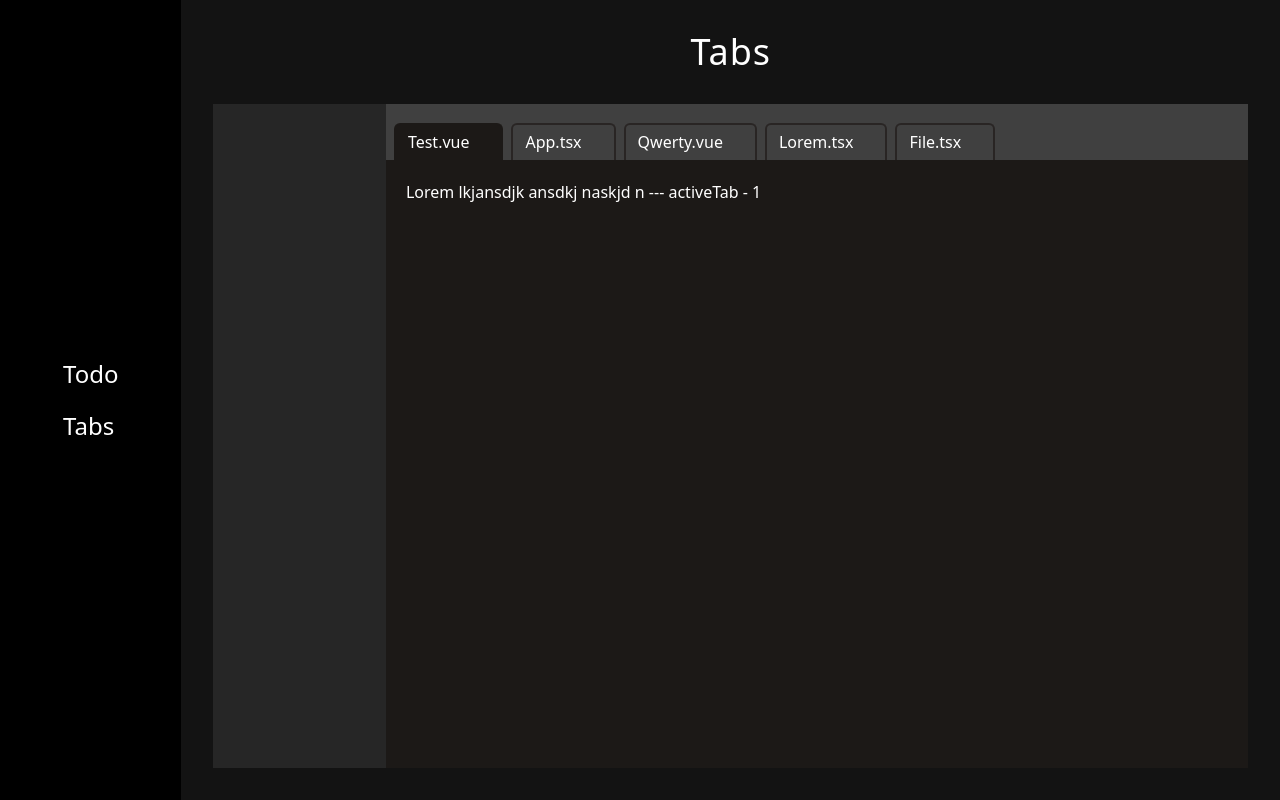
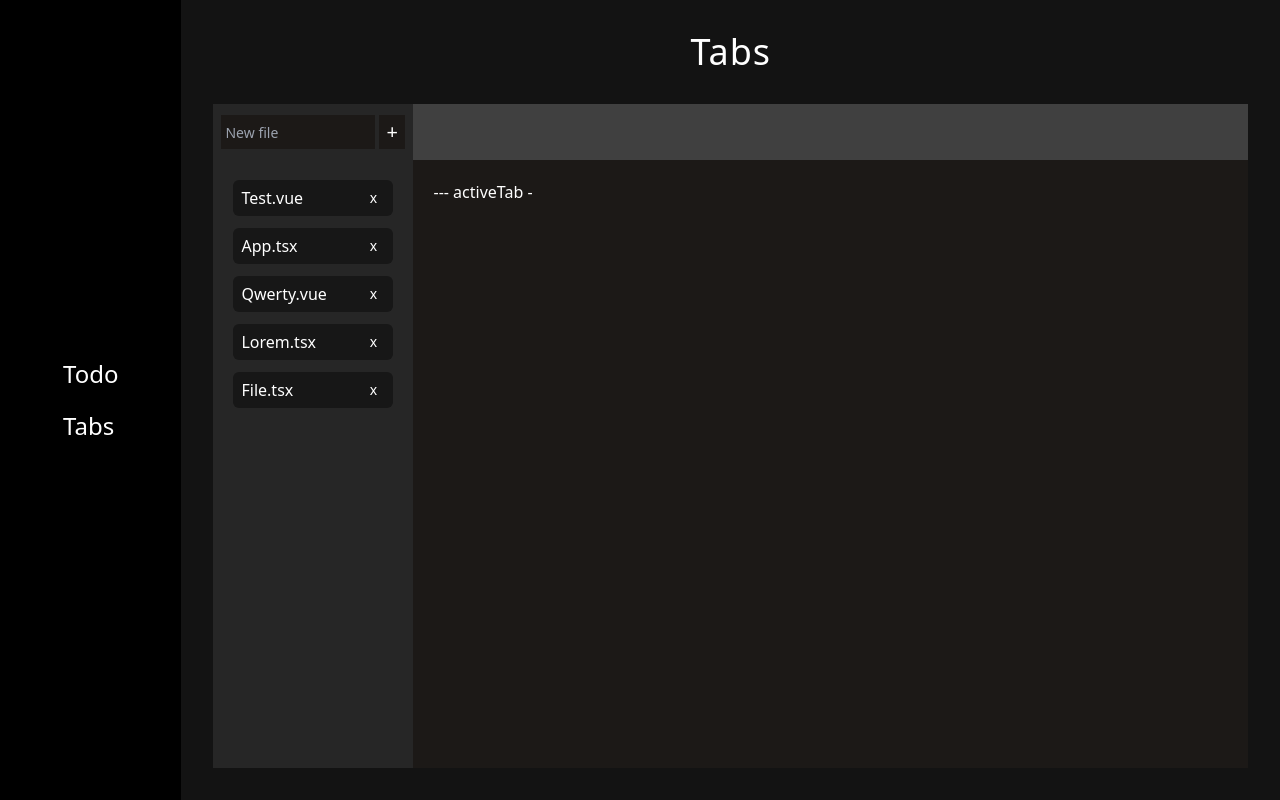
Before and after one commit to mvjl000/vue-playground, a Vue app: page /tabs in a window 1280 px wide. Built offline with nearby package versions, Linux system fonts and the light colour scheme.

Commit message:
Enable creating new files

```diff
--- a/src/pages/Tabs.vue
+++ b/src/pages/Tabs.vue
@@ -7,6 +7,8 @@ interface Tab {
   content: string;
 }
 
+const newFile = ref("");
+
 const tabs = ref<Tab[]>([
   { id: 1, name: "Test.vue", content: "Lorem lkjansdjk ansdkj naskjd n" },
   { id: 2, name: "App.tsx", content: "Julka zaplacila za pizze" },
@@ -15,10 +17,14 @@ const tabs = ref<Tab[]>([
   { id: 5, name: "File.tsx", content: "Czerep czerep czerep" },
 ]);
 
-const activeTab = ref<number | null>(1);
+const openedTabs = ref<Tab[]>([]);
+
+const activeTab = ref<number | null>(null);
 
 const activeTabContent = computed(() => {
-  const activeTabObj = tabs.value.find((tab) => tab.id === activeTab.value);
+  const activeTabObj = openedTabs.value.find(
+    (tab) => tab.id === activeTab.value
+  );
 
   if (activeTabObj === undefined) return null;
 
@@ -30,25 +36,87 @@ const setAcitveTab = (tabId: number) => {
 };
 
 const closeTab = (tabId: number) => {
-  if (tabs.value.length === 1) {
+  if (openedTabs.value.length === 1) {
     activeTab.value = null;
   }
 
   if (tabId === activeTab.value) {
-    activeTab.value = tabs.value[tabs.value.length - 1].id;
+    activeTab.value = openedTabs.value[openedTabs.value.length - 1].id;
   }
+  openedTabs.value = openedTabs.value.filter((tab) => tab.id !== tabId);
+};
+
+const createFile = () => {
+  const newItem: Tab = {
+    id: Math.random(),
+    name: newFile.value,
+    content: "Nothing here yet",
+  };
+  tabs.value.push(newItem);
+  openedTabs.value.push(newItem);
+  setAcitveTab(newItem.id);
+  newFile.value = "";
+};
+
+const openTab = (tab: Tab) => {
+  setAcitveTab(tab.id);
+  if (openedTabs.value.find((item) => item.id === tab.id)) return;
+  openedTabs.value.push(tab);
+};
+
+const deleteFile = (tabId: Tab) => {
   tabs.value = tabs.value.filter((tab) => tab.id !== tabId);
+  const filteredOpenedTabs = openedTabs.value.filter((tab) => tab.id !== tabId);
+  openedTabs.value = filteredOpenedTabs;
+  if (filteredOpenedTabs.length > 0) {
+    setAcitveTab(filteredOpenedTabs[filteredOpenedTabs.length - 1].id);
+  } else {
+    setAcitveTab(null);
+  }
 };
 </script>
 
 <template>
   <h1 class="text-white text-4xl text-center tracking-wide">Tabs</h1>
   <div class="mt-8 w-full flex-grow flex">
-    <div class="h-full min-w-[100px] w-1/6 bg-neutral-800"></div>
+    <div class="h-full min-w-[200px] w-1/6 bg-neutral-800">
+      <form
+        @submit.prevent="createFile"
+        class="h-14 px-2 flex justify-between items-center gap-1"
+      >
+        <input
+          class="h-3/5 w-full px-1 bg-stone-900 text-white text-sm"
+          v-model="newFile"
+          placeholder="New file"
+        />
+        <button
+          class="w-8 h-3/5 bg-stone-900 text-white text-center text-xl"
+          type="submit"
+        >
+          +
+        </button>
+      </form>
+      <ul class="mt-5 flex flex-col gap-3 items-center">
+        <li
+          v-for="tab in tabs"
+          @click="openTab(tab)"
+          :key="tab.id"
+          class="w-4/5 h-9 px-2 flex justify-between items-center text-white bg-neutral-900 rounded-md cursor-pointer"
+        >
+          {{ tab.name }}
+          <button
+            class="w-6 h-6 text-sm flex items-center justify-center rounded-md hover:bg-stone-800"
+            @click.stop="deleteFile(tab.id)"
+          >
+            x
+          </button>
+        </li>
+      </ul>
+    </div>
     <div class="flex flex-col h-full flex-grow bg-stone-900">
       <ul class="h-14 pl-2 flex justify-start items-end gap-2 bg-neutral-700">
         <li
-          v-for="tab in tabs"
+          v-for="tab in openedTabs"
           :key="tab.id"
           class="group h-2/3 pl-3 pr-1 flex justify-between items-center gap-1 text-white border-2 border-b-0 border-stone-800 rounded-tl-md rounded-tr-md cursor-pointer hover:bg-stone-800"
           :class="{
```
